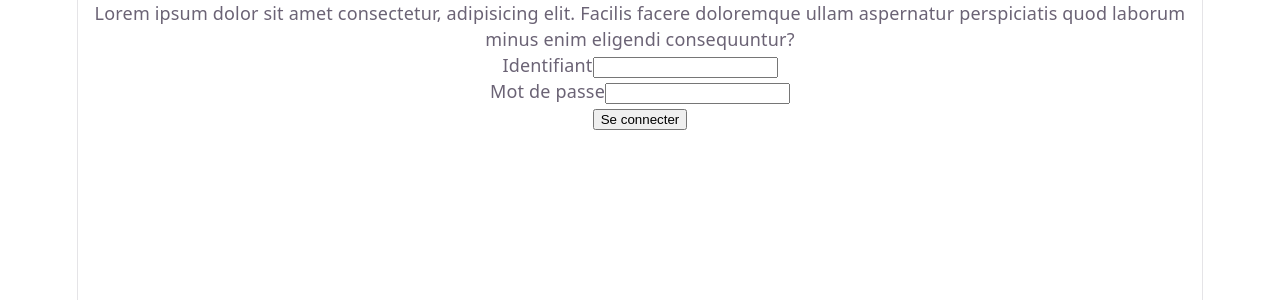
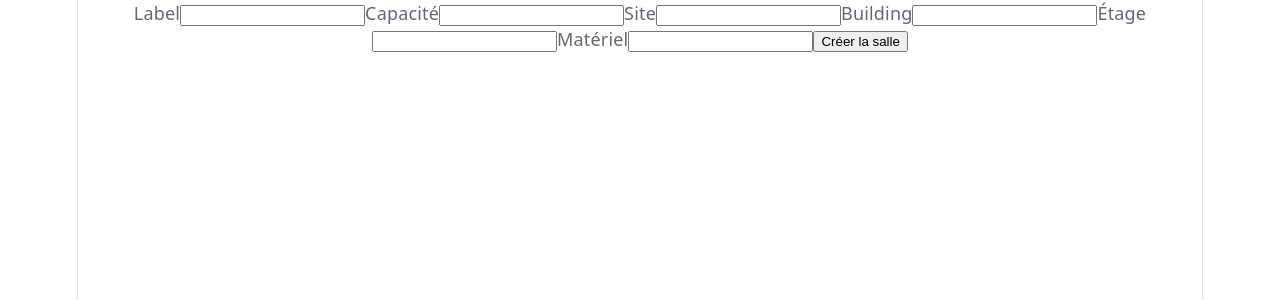
Before and after one commit to porte-christophe/la-bonne-salle-au-bon-moment, a React (Vite) app: page / in a window 1280 px wide. Shown: the top 300 px of the page. Built offline with nearby package versions, Linux system fonts and the light colour scheme.

Commit message:
ajout de données dans le db.json, formulaire ajout de salles, service et fichier test pour l'e2-us-01

```diff
--- a/db.json
+++ b/db.json
@@ -12,5 +12,6 @@
       "password": "motdepasse",
       "role": "admin"
     }
-  ]
+  ],
+  "salles": []
 }
--- a/src/App.tsx
+++ b/src/App.tsx
@@ -1,13 +1,13 @@
 // Imports
 import './App.css';
-import Connexion from './pages/connexion';
+import CreerSalle from './pages/testCreerSalle';
 
 // Compoment
 function App() {
 
   return (
     <>
-      <Connexion />
+      <CreerSalle />
     </>
   )
 }
--- /dev/null
+++ b/src/pages/testCreerSalle.tsx
@@ -0,0 +1,61 @@
+import { useForm } from 'react-hook-form';
+import { z } from 'zod';
+import { zodResolver } from '@hookform/resolvers/zod';
+import { createSalle } from '../services/salle.service';
+
+const creerSalleSchema = z.object({
+    label: z.string().min(3, "Le label doit comporter au minimum 3 caractères"),
+    capacity: z.number().positive("La capacité doit être supérieure à 0"),
+    site: z.string().min(3, "Le site doit comporter au minimum 3 caractères"),
+    building: z.string().min(1, "Le building doit comporter au minimum 1 caractère"),
+    floor: z.number(),
+    material: z.string().optional(),
+});
+
+type CreerSalleFormData = z.infer<typeof creerSalleSchema>;
+
+function CreerSalle() {
+    const { register, handleSubmit, formState: { errors }, reset } = useForm<CreerSalleFormData>({
+        resolver: zodResolver(creerSalleSchema),
+    });
+
+    async function onSubmit(data: CreerSalleFormData) {
+    const material = data.material
+        ? data.material.split(',').map((m) => m.trim())
+        : [];
+
+    await createSalle({ ...data, material });
+    reset();
+}
+
+    return (
+        <form onSubmit={handleSubmit(onSubmit)}>
+            <label>Label</label>
+            <input type="text" {...register("label")} />
+            {errors.label && <p>{errors.label.message}</p>}
+
+            <label>Capacité</label>
+            <input type="number" {...register("capacity", { valueAsNumber: true })} />
+            {errors.capacity && <p>{errors.capacity.message}</p>}
+
+            <label>Site</label>
+            <input type="text" {...register("site")} />
+            {errors.site && <p>{errors.site.message}</p>}
+
+            <label>Building</label>
+            <input type="text" {...register("building")} />
+            {errors.building && <p>{errors.building.message}</p>}
+
+            <label>Étage</label>
+            <input type="number" {...register("floor", { valueAsNumber: true })} />
+            {errors.floor && <p>{errors.floor.message}</p>}
+
+            <label>Matériel</label>
+            <input type="text" {...register("material")} />
+
+            <button type="submit">Créer la salle</button>
+        </form>
+    );
+}
+
+export default CreerSalle;
--- /dev/null
+++ b/src/services/salle.service.ts
@@ -0,0 +1,10 @@
+// src/services/salle.service.ts
+export async function createSalle(salle: object) {
+  const response = await fetch('http://localhost:3001/salles', {
+    method: "POST",
+    headers: { "Content-Type": "application/json" },
+    body: JSON.stringify(salle),
+  });
+
+  return response.json();
+}
```
Also changed, not shown: 1 other file (tests, documents, lock files or other folders).
